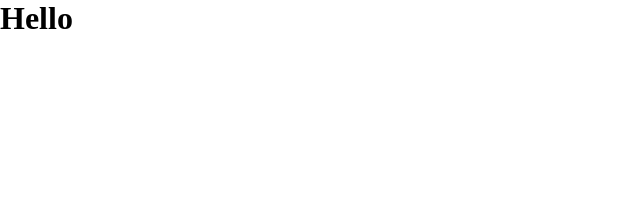
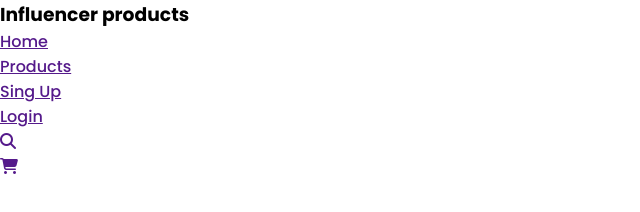
Before and after one commit to MdMorsedAlam/lesson2, a plain HTML site: page index.html in a window 1280 px wide. Shown: the whole page, without its empty margins (0-640 px from the left). Drawn offline with Linux system fonts and the light colour scheme.

Commit message:
just setup done

```diff
--- a/index.html
+++ b/index.html
@@ -3,10 +3,32 @@
   <head>
     <meta charset="UTF-8" />
     <meta name="viewport" content="width=device-width, initial-scale=1.0" />
-    <title>secund Practice</title>
+    <title>Second Practice</title>
     <link rel="stylesheet" href="styles/style.css" />
+    <link rel="stylesheet" href="styles/responsive.css" />
   </head>
   <body>
-    <h1>Hello</h1>
+    <header>
+      <nav>
+        <h3 class="nav-title">Influencer products</h3>
+        <ul>
+          <li><a href="">Home</a></li>
+          <li><a href="">Products</a></li>
+          <li><a href="">Sing Up</a></li>
+          <li><a href="">Login</a></li>
+          <li>
+            <a href=""><i class="fa-solid fa-magnifying-glass"></i></a>
+          </li>
+          <li>
+            <a href=""><i class="fa-solid fa-cart-shopping"></i></a>
+          </li>
+        </ul>
+      </nav>
+    </header>
+    <!-- Font Awesome Link -->
+    <script
+      src="https://kit.fontawesome.com/03bbc4e9c6.js"
+      crossorigin="anonymous"
+    ></script>
   </body>
 </html>
--- /dev/null
+++ b/styles/responsive.css
@@ -0,0 +1,4 @@
+:root{
+    --primary-bg:red;
+    --primary-text:blue;
+}
--- a/styles/style.css
+++ b/styles/style.css
@@ -1,4 +1,8 @@
-*{
-    padding:0px;
-    margin:0px;
+@import url("https://fonts.googleapis.com/css2?family=Poppins:ital,wght@0,500;0,600;0,700;1,500&display=swap");
+* {
+  padding: 0px;
+  margin: 0px;
 }
+body {
+  font-family: "Poppins", sans-serif;
+}
```
